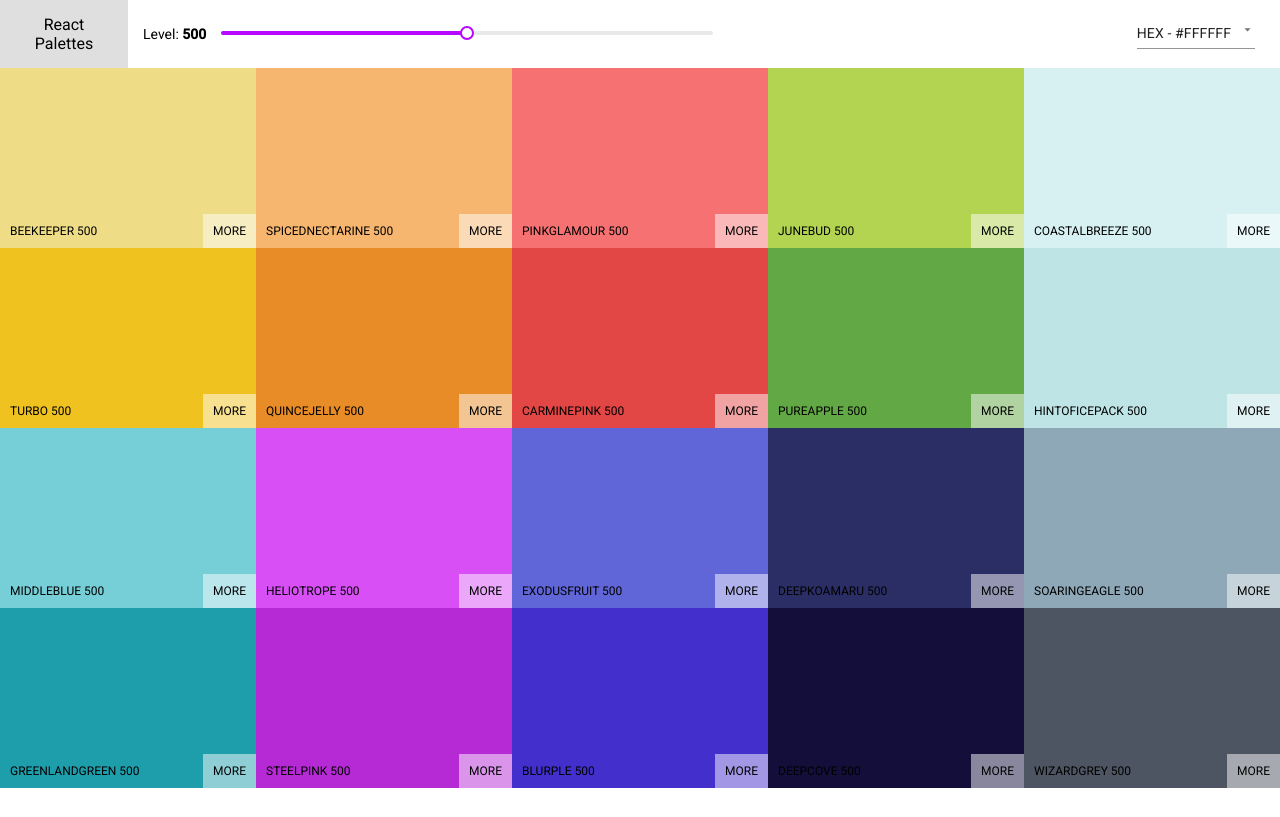
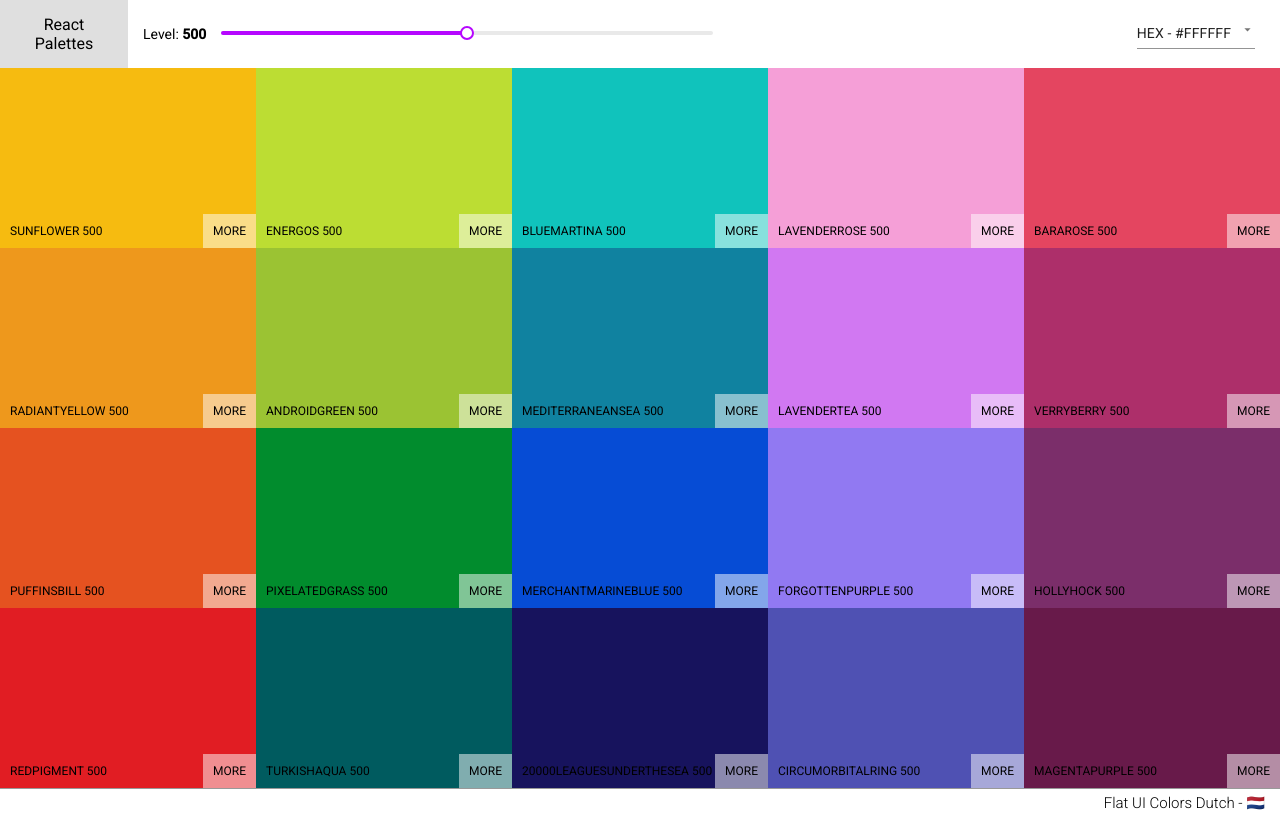
Before and after one commit to N-bred/palette-colors-app, a React (Create React App) app: page / in a window 1280 px wide. Built offline with nearby package versions, Linux system fonts and the light colour scheme.

Commit message:
Almost finish palette component, footer added, refactoring done, css changes done

```diff
--- a/src/App.js
+++ b/src/App.js
@@ -7,7 +7,7 @@ class App extends Component {
   render() {
     return (
       <div className="App">
-        <Palette palette={generatePalette(seedColors[4])} />
+        <Palette palette={generatePalette(seedColors[2])} />
       </div>
     );
   }
--- a/src/components/ColorBox.jsx
+++ b/src/components/ColorBox.jsx
@@ -17,14 +17,16 @@ export default class ColorBox extends Component {
 
   render() {
     const { name, color } = this.props;
+    const { isCopying } = this.state;
+
     return (
       <div className="ColorBox" style={{ background: color }}>
         <div
           style={{ background: color }}
-          className={`copy-overlay ${this.state.isCopying && 'show'}`}
+          className={`copy-overlay ${isCopying && 'show'}`}
         />
 
-        <div className={`copy-msg ${this.state.isCopying && 'show'}`}>
+        <div className={`copy-msg ${isCopying && 'show'}`}>
           <h1>Copied!</h1>
           <p>{color}</p>
         </div>
--- a/src/components/Navbar.jsx
+++ b/src/components/Navbar.jsx
@@ -7,28 +7,27 @@ import './css/Navbar.css';
 
 export default class Navbar extends Component {
   render() {
+    const { level, changeLevel, handleColorChange, format } = this.props;
+
     return (
       <div className="Navbar">
         <div className="Logo">React Palettes</div>
 
         <div className="Slider">
           <p>
-            Level: <span>{this.props.level}</span>
+            Level: <span>{level}</span>
           </p>
           <Slider
-            defaultValue={this.props.level}
+            defaultValue={level}
             min={100}
             max={900}
             step={100}
-            onAfterChange={this.props.changeLevel}
+            onAfterChange={changeLevel}
           />
         </div>
 
         <div className="Selection">
-          <Select
-            onChange={this.props.handleColorChange}
-            value={this.props.format}
-          >
+          <Select onChange={handleColorChange} value={format}>
             <MenuItem value="hex">HEX - #FFFFFF</MenuItem>
             <MenuItem value="rgb">RGB - rgb(255,255,255)</MenuItem>
             <MenuItem value="rgba">RGBA - rgba(255,255,255,1)</MenuItem>
--- a/src/components/Palette.jsx
+++ b/src/components/Palette.jsx
@@ -19,6 +19,10 @@ export default class Palette extends Component {
 
   render() {
     const { level, format } = this.state;
+    const { palette } = this.props;
+    const colorsMap = palette.colors[level].map(color => (
+      <ColorBox key={color.name} name={color.name} color={color[format]} />
+    ));
 
     return (
       <div className="Palette">
@@ -29,17 +33,13 @@ export default class Palette extends Component {
           format={format}
         />
 
-        <div className="Palette-colors">
-          {this.props.palette.colors[level].map(color => (
-            <ColorBox
-              key={color.name}
-              name={color.name}
-              color={color[format]}
-            />
-          ))}
-        </div>
+        <div className="Palette-colors">{colorsMap}</div>
 
-        {/* Footer */}
+        <footer className="palette-footer">
+          <h3>
+            {palette.paletteName} - {palette.emoji}
+          </h3>
+        </footer>
       </div>
     );
   }
--- a/src/components/css/ColorBox.css
+++ b/src/components/css/ColorBox.css
@@ -70,14 +70,14 @@
   position: absolute;
   width: 100%;
   height: 100%;
-  transition: transform 1000ms ease-in;
+  transition: transform 300ms ease-in;
   z-index: -1;
   transform: scale(1);
   opacity: 0;
 }
 
 .copy-overlay.show {
-  transform: scale(50);
+  transform: scale(10);
   z-index: 10;
   display: block;
   opacity: 1;
--- a/src/components/css/Navbar.css
+++ b/src/components/css/Navbar.css
@@ -1,6 +1,5 @@
 .Navbar {
   display: flex;
-  /* height: 5rem; */
   align-items: center;
 }
 
--- a/src/components/css/Palette.css
+++ b/src/components/css/Palette.css
@@ -4,3 +4,18 @@
 .Palette-colors {
   height: 90%;
 }
+
+/* Footer */
+
+.palette-footer {
+  display: flex;
+  align-items: center;
+  justify-content: flex-end;
+  border-top: 1px solid rgba(0, 0, 0, 0.4);
+}
+
+.palette-footer h3 {
+  font-weight: lighter;
+  margin: 0.5rem 1.5rem;
+  font-size: 1.5rem;
+}
--- a/src/index.css
+++ b/src/index.css
@@ -16,5 +16,5 @@ html {
 body {
   font-size: 1.6rem;
   font-family: 'Roboto', sans-serif;
-  overflow: hidden;
+  overflow-x: hidden;
 }
```
